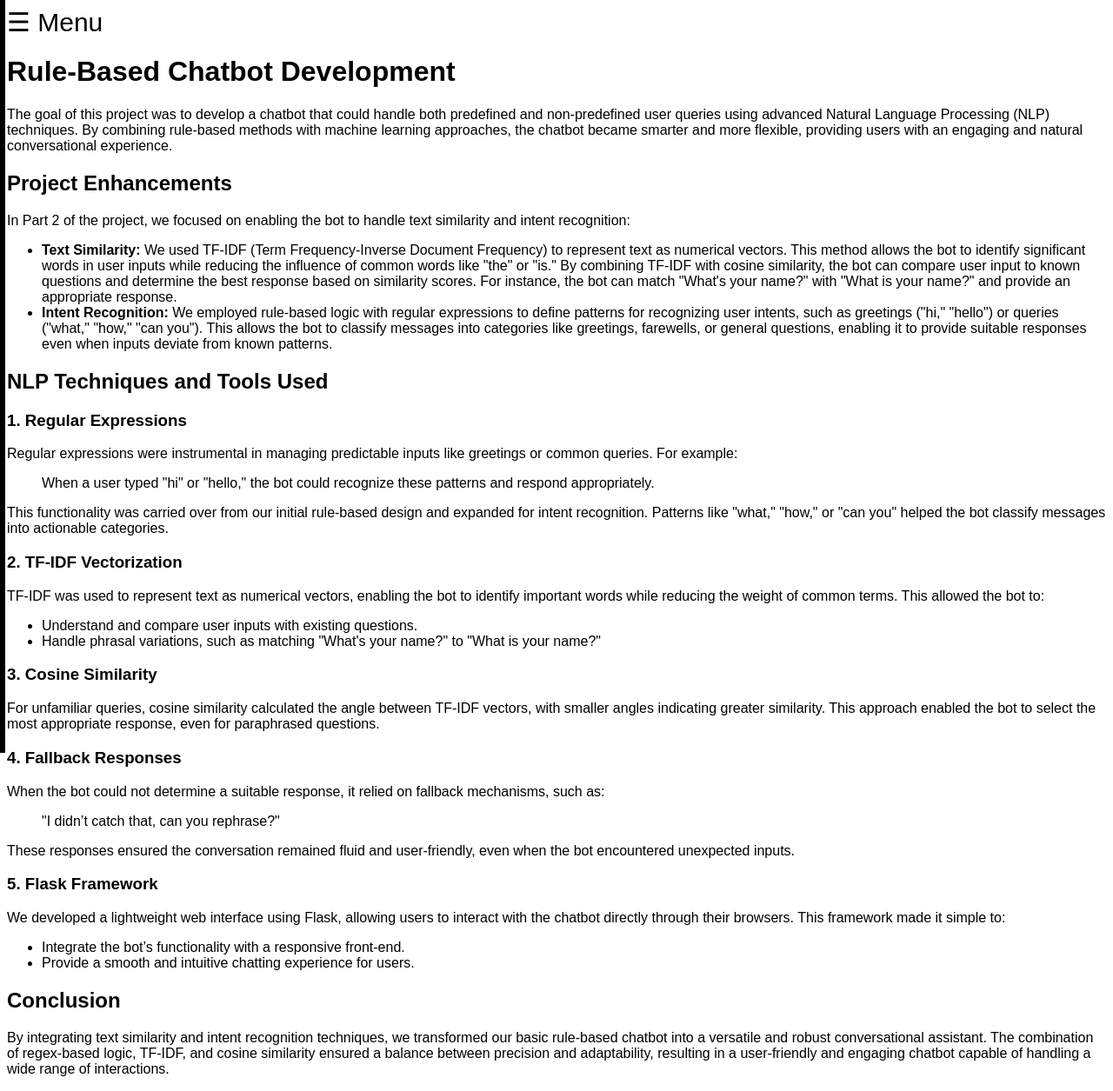
After one commit to Schafferchris/CS343, a Flask app: page /part2 in a window 1280 px wide. The commit adds this page. Shown: the whole page at 87% size. Run offline with Flask 3, Linux system fonts and the light colour scheme.

Commit message:
Added part 2 documentation, fixed about page, and merged TF-IDF changes

```diff
--- a/Chatbot_project/app.py
+++ b/Chatbot_project/app.py
@@ -1,89 +1,129 @@
 from flask import Flask, render_template, request, jsonify
+from sklearn.feature_extraction.text import TfidfVectorizer
+from sklearn.metrics.pairwise import cosine_similarity
+import random
 import re
-import random
+import spacy
 
 app = Flask(__name__)
 
 class SimpleBot:
-    # defined 15 regular expressions using regex to capture specific user input patterns.
-    # For each regex, we paired a corresponding response, some of which were dynamic (inserting user-provided text into the response).
     def __init__(self):
+        # Load SpaCy for text processing
+        self.nlp = spacy.load("en_core_web_sm")
+
+        # Predefined patterns and responses
         self.pattern_responses = [
-            (r"hi|hello|hey there|good (morning|afternoon|evening)", "Hello! How can I assist you today?"),
-            (r"bye|goodbye|see you|catch you later", "Goodbye! Feel free to reach out if you need anything!"),
-            (r"how are you|how have you been|what's up", "I'm just a bot, but thanks for asking! How about you?"),
-            (r"(what is|what's) your name|who are you", "I’m SimpleBot, your virtual assistant. What can I help with?"),
-            (r"can you help me with (.*)", "I'd be happy to help with {0}! Tell me more."),
-            (r"what can you do|what services do you provide", "I can assist with general questions, information lookup, and basic tasks. What do you need help with?"),
-            (r"what is the time|current time|do you know the time", "I don't have access to a clock, but your device should have the current time."),
-            (r"(what is|what's) today('s)? date", "I'm not equipped to check the date, but your calendar can tell you."),
-            (r"(what is|what's) the weather|is it (raining|sunny|cold)", "I can’t check the weather, but a weather app should have the latest info."),
-            (r"tell me (a|another) joke", "Why don’t robots get mad? Because they have too many bytes to process!"),
-            (r"where are you from|where do you live", "I live in the digital world, always here when you need me!"),
-            (r"do you (like|love) (.*)", "I don’t have feelings, but I imagine {1} is pretty interesting! Do you like {1}?"),
-            (r"how does (.*) work", "{0} works by following specific rules or principles. I can help explain more if you want!"),
-            (r"who (created|made) you", "I was created by a talented developer to assist you!"),
-            (r"thank you|thanks a lot|appreciate it", "You're welcome! Happy to help anytime."),
-            (r"exit|see you later|goodbye", "Goodbye!"),
-            (r"I am well|fine|Great", "I am glad to hear that"),
-            (r"Can you help me|help|I have a question", "Sure what do you need?"),
+            ("greet", "Hello! How can I assist you today?"),
+            ("farewell", "Goodbye! Feel free to reach out if you need anything!"),
+            ("ask_how_bot_is", "I'm just a bot, but thanks for asking! How about you?"),
+            ("ask_bot_name", "I’m SimpleBot, your virtual assistant. What can I help with?"),
+            ("ask_help_with", "I'd be happy to help with {0}! Tell me more."),
+            ("ask_services", "I can assist with general questions, information lookup, and basic tasks. What do you need help with?"),
+            ("ask_joke", "Why don’t robots get mad? Because they have too many bytes to process!"),
+            ("ask_bot_origin", "I live in the digital world, always here when you need me!"),
         ]
-        self.generic_responses = [
+
+
+        self.known_questions = [
+            "What is your name?",
+            "Can you help me?",
+            "What services do you provide?",
+            "How are you?",
+            "Tell me a joke."
+        ]
+        self.responses = {
+            "What is your name?": "I am SimpleBot, your assistant!",
+            "Can you help me?": "Of course! What do you need help with?",
+            "What services do you provide?": "I can answer questions, give information, and help with tasks.",
+            "How are you?": "I'm just a bot, but I'm doing great! How about you?",
+            "Tell me a joke.": "Why don’t robots get tired? They’re powered by duracells!",
+        }
+
+        self.fallback_responses = [
             "I'm not sure I understand. Can you clarify?",
             "Could you rephrase that?",
             "Sorry, I didn't catch that. Try asking in a different way.",
             "Hmm, I'm not sure how to respond to that.",
-            "That's an interesting question! I'm not sure how to answer."
-            "Please ask again, I do not understand."
+            "That's an interesting question! I'm not sure how to answer.",
         ]
-        # Error handling message for when user types in ints instead of strings
-        self.value_error = [
-            "Please enter in words not random numbers..."
-        ]
-        # Function to match responses to appropriate matches and error handling
+
+        # Patterns for detecting user intent
+        self.intents = {
+            "greeting": r"hi|hello|hey",
+            "goodbye": r"bye|goodbye|see you",
+            "question": r"(what|how|can you|tell me).*",
+        }
+        self.intent_responses = {
+            "greeting": "Hello! How can I assist you?",
+            "goodbye": "Goodbye! Have a great day!",
+        }
+
+        # Train TF-IDF on known patterns and questions
+        self.vectorizer = TfidfVectorizer().fit([pattern for pattern, _ in self.pattern_responses] + self.known_questions)
+
+    def preprocess(self, text):
+        """Clean and process text."""
+        doc = self.nlp(text)
+        return " ".join([token.lemma_.lower() for token in doc if not token.is_stop])
+
+    def calculate_similarity(self, user_input):
+        """Find the most similar question or pattern."""
+        tfidf_matrix = self.vectorizer.transform(self.known_questions + [user_input])
+        cosine_sim = cosine_similarity(tfidf_matrix[-1], tfidf_matrix[:-1])
+        max_sim_index = cosine_sim.argmax()
+        return max_sim_index, cosine_sim.max()
+
+    def identify_intent(self, message):
+        """Figure out the user's intent."""
+        for intent, pattern in self.intents.items():
+            if re.search(pattern, message, re.IGNORECASE):
+                return intent
+        return "unknown"
+
     def respond(self, message):
-        if any(char.isdigit() for char in message):
-            return self.value_error
+        """Generate a response for the user."""
+        # Check if it matches an intent
+        intent = self.identify_intent(message)
+        if intent in self.intent_responses:
+            return self.intent_responses[intent]
 
+        # Try to match patterns directly
         for pattern, response in self.pattern_responses:
             match = re.search(pattern, message, re.IGNORECASE)
             if match:
                 if match.groups():
                     return response.format(*match.groups())
-                else:
-                    return response
-        return random.choice(self.generic_responses)
+                return response
 
-#Intializes the Chatbothandler class to be responsible for handling API requests and user responses.
+        # Check for similarity with known questions
+        idx, similarity_score = self.calculate_similarity(message)
+        if similarity_score > 0.5:  # Similarity threshold
+            return self.responses[self.known_questions[idx]]
 
-class ChatbotHandler():
-    def __init__(self):
-        self.bot = SimpleBot()
+        # Fallback response
+        return random.choice(self.fallback_responses)
 
-# Handle GET requests and serve an HTML interface.
-    @app.route('/')
-    @app.route('/home', methods=['GET'])
-    def index():
-        return render_template('index.html')
+# Flask routes
+@app.route('/')
+def home():
+    return render_template("home.html")
 
-        #@app.errorhandler(404)
-        #def page_not_found(error):
-        #    render_template('404.html'), 404
+@app.route('/get_response', methods=['POST'])
+def get_response():
+    """Get user input and return bot response."""
+    user_message = request.json['message']
+    bot = SimpleBot()
+    bot_response = bot.respond(user_message)
+    return jsonify({'response': bot_response})
 
-#Handle POST requests for user input and generate bot responses.
+@app.route('/about', methods = ['GET'])
+def about():
+    return render_template("about.html")
 
-    @app.route('/get_response', methods=['POST'])
-    def get_response():
-        user_message = request.json['message']
-        bot_response = ChatbotHandler().bot.respond(user_message)
-
-        return jsonify({'response': bot_response})
-
-    @app.route('/about')
-    def about():
-        return render_template('about.html')
-
-
-#starts flask app
+@app.route('/part2', methods=['GET'])
+def part2():
+    return render_template("part2.html")
+# Start the Flask app
 if __name__ == '__main__':
-    app.run(debug=False)
+    app.run(debug=True)
--- a/Chatbot_project/templates/about.html
+++ b/Chatbot_project/templates/about.html
@@ -9,7 +9,8 @@
 
 <nav id ="sidenav">
     <a href ="javascript:void(0)" class="closebutton" onclick="closeNav()">&times;</a>
-    <a href="{{ url_for('index') }}">Home</a>
+    <a href="{{ url_for('home') }}">Home</a>
+    <a href="{{ url_for('part2') }}">Part 2</a>
 </nav>
 <span style="font-size:30px;cursor:pointer" onclick="openNav()">&#9776; Menu</span>
 
--- /dev/null
+++ b/Chatbot_project/templates/part2.html
@@ -0,0 +1,73 @@
+<!DOCTYPE html>
+<html lang="en">
+<head>
+    <meta charset="UTF-8">
+    <meta name="viewport" content="width=device-width, initial-scale=1.0">
+    <title>Rule-Based Chatbot Development</title>
+    <link rel="stylesheet" href="{{ url_for('static', filename='style.css') }}">
+</head>
+
+<body>
+    <nav id="sidenav">
+        <a href="javascript:void(0)" class="closebutton" onclick="closeNav()">&times;</a>
+        <a href="{{ url_for('home') }}">Home</a>
+        <a href="{{ url_for('about') }}">About</a>
+        <a href="{{ url_for('part2') }}">Part 2</a>
+    </nav>
+    <span style="font-size:30px;cursor:pointer" onclick="openNav()">&#9776; Menu</span>
+
+    <script>
+        function openNav() {
+            document.getElementById("sidenav").style.width = "250px";
+        }
+
+        function closeNav() {
+            document.getElementById("sidenav").style.width = "0";
+        }
+    </script>
+
+    <main>
+        <h1>Rule-Based Chatbot Development</h1>
+        <p>The goal of this project was to develop a chatbot that could handle both predefined and non-predefined user queries using advanced Natural Language Processing (NLP) techniques. By combining rule-based methods with machine learning approaches, the chatbot became smarter and more flexible, providing users with an engaging and natural conversational experience.</p>
+
+        <h2>Project Enhancements</h2>
+        <p>In Part 2 of the project, we focused on enabling the bot to handle text similarity and intent recognition:</p>
+        <ul>
+            <li><strong>Text Similarity:</strong> We used TF-IDF (Term Frequency-Inverse Document Frequency) to represent text as numerical vectors. This method allows the bot to identify significant words in user inputs while reducing the influence of common words like "the" or "is." By combining TF-IDF with cosine similarity, the bot can compare user input to known questions and determine the best response based on similarity scores. For instance, the bot can match "What's your name?" with "What is your name?" and provide an appropriate response.</li>
+            <li><strong>Intent Recognition:</strong> We employed rule-based logic with regular expressions to define patterns for recognizing user intents, such as greetings ("hi," "hello") or queries ("what," "how," "can you"). This allows the bot to classify messages into categories like greetings, farewells, or general questions, enabling it to provide suitable responses even when inputs deviate from known patterns.</li>
+        </ul>
+
+        <h2>NLP Techniques and Tools Used</h2>
+
+        <h3>1. Regular Expressions</h3>
+        <p>Regular expressions were instrumental in managing predictable inputs like greetings or common queries. For example:</p>
+        <blockquote>When a user typed "hi" or "hello," the bot could recognize these patterns and respond appropriately.</blockquote>
+        <p>This functionality was carried over from our initial rule-based design and expanded for intent recognition. Patterns like "what," "how," or "can you" helped the bot classify messages into actionable categories.</p>
+
+        <h3>2. TF-IDF Vectorization</h3>
+        <p>TF-IDF was used to represent text as numerical vectors, enabling the bot to identify important words while reducing the weight of common terms. This allowed the bot to:</p>
+        <ul>
+            <li>Understand and compare user inputs with existing questions.</li>
+            <li>Handle phrasal variations, such as matching "What's your name?" to "What is your name?"</li>
+        </ul>
+
+        <h3>3. Cosine Similarity</h3>
+        <p>For unfamiliar queries, cosine similarity calculated the angle between TF-IDF vectors, with smaller angles indicating greater similarity. This approach enabled the bot to select the most appropriate response, even for paraphrased questions.</p>
+
+        <h3>4. Fallback Responses</h3>
+        <p>When the bot could not determine a suitable response, it relied on fallback mechanisms, such as:</p>
+        <blockquote>"I didn’t catch that, can you rephrase?"</blockquote>
+        <p>These responses ensured the conversation remained fluid and user-friendly, even when the bot encountered unexpected inputs.</p>
+
+        <h3>5. Flask Framework</h3>
+        <p>We developed a lightweight web interface using Flask, allowing users to interact with the chatbot directly through their browsers. This framework made it simple to:</p>
+        <ul>
+            <li>Integrate the bot’s functionality with a responsive front-end.</li>
+            <li>Provide a smooth and intuitive chatting experience for users.</li>
+        </ul>
+
+        <h2>Conclusion</h2>
+        <p>By integrating text similarity and intent recognition techniques, we transformed our basic rule-based chatbot into a versatile and robust conversational assistant. The combination of regex-based logic, TF-IDF, and cosine similarity ensured a balance between precision and adaptability, resulting in a user-friendly and engaging chatbot capable of handling a wide range of interactions.</p>
+    </main>
+</body>
+</html>
```
Also changed, not shown: Chatbot_project/templates/home.html (renamed from Chatbot_project/templates/index.html), Minetract .png (added), 2 other files.
